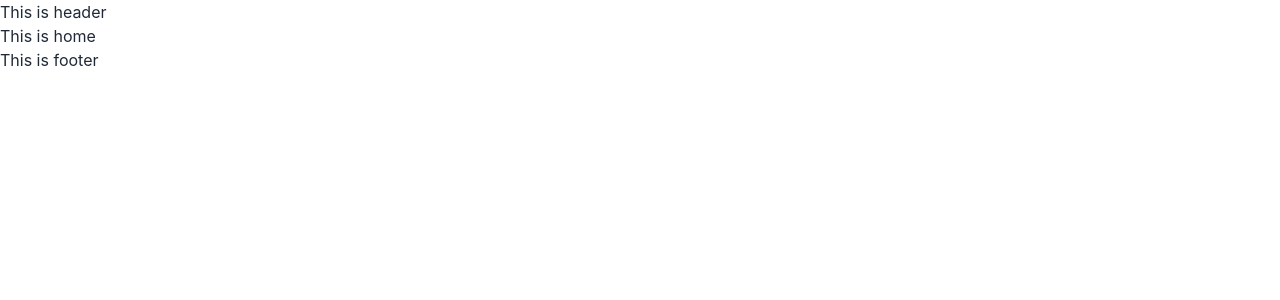
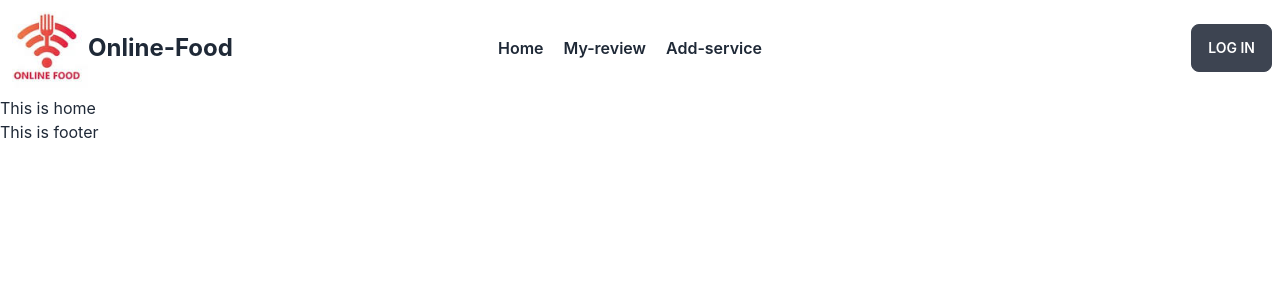
Before and after one commit to RobinHossain5261/online-food-client, a React (Create React App) app: page / in a window 1280 px wide. Shown: the top 300 px of the page. Built offline with nearby package versions, Linux system fonts and the light colour scheme.

Commit message:
navbar added

```diff
--- a/src/pages/shared/Header/Header.js
+++ b/src/pages/shared/Header/Header.js
@@ -1,9 +1,37 @@
 import React from 'react';
+import { Link } from 'react-router-dom';
+import logo from '../../assets/logo.png';
 
 const Header = () => {
+    const menuBar = <>
+        <Link to="/"><li className='font-semibold mr-5'>Home</li></Link>
+        <Link ><li className='font-semibold mr-5'>My-review</li></Link>
+        <Link><li className='font-semibold mr-5'>Add-service</li></Link>
+    </>
     return (
-        <div>
-            <h1>This is header</h1>
+        <div className="navbar bg-base-100">
+            <div className="navbar-start">
+                <div className="dropdown">
+                    <label tabIndex={0} className="btn btn-ghost lg:hidden">
+                        <svg xmlns="http://www.w3.org/2000/svg" className="h-5 w-5" fill="none" viewBox="0 0 24 24" stroke="currentColor"><path strokeLinecap="round" strokeLinejoin="round" strokeWidth="2" d="M4 6h16M4 12h8m-8 6h16" /></svg>
+                    </label>
+                    <ul tabIndex={0} className="menu menu-compact dropdown-content mt-3 p-2 shadow bg-base-100 rounded-box w-52">
+                        {menuBar}
+                    </ul>
+                </div>
+                <div className='flex items-center	'>
+                    <img className='w-20 h-20' src={logo} alt="" />
+                    <Link className="font-bold text-2xl">Online-Food</Link>
+                </div>
+            </div>
+            <div className="navbar-center hidden lg:flex">
+                <ul className="menu menu-horizontal p-0">
+                    {menuBar}
+                </ul>
+            </div>
+            <div className="navbar-end">
+                <button className="btn btn-goast">Log In</button>
+            </div>
         </div>
     );
 };
```
Also changed, not shown: src/pages/assets/logo.png (added), 1 other file (tests, documents, lock files or other folders).
